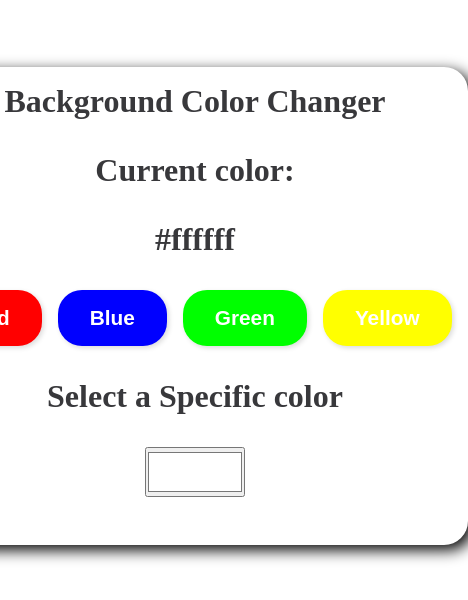
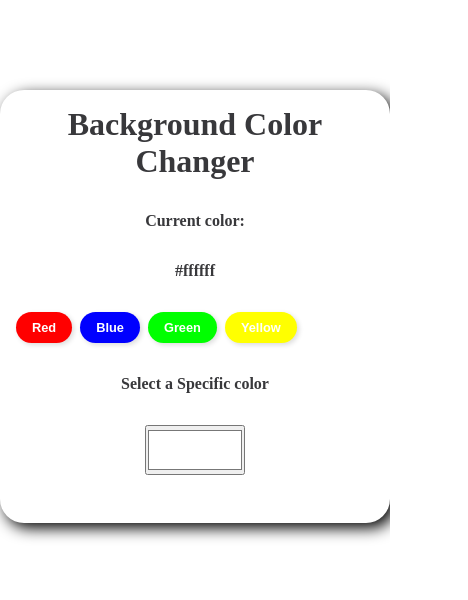
Before and after one commit to Abhijith-AK/colorPicker, a React (Vite) app: page / in a window 390 px wide. Shown: the part 116-716 px from the top of the page, 468 px wide, since content can reach past the window. Built offline with nearby package versions, Linux system fonts and the light colour scheme.

Commit message:
Update index.css

```diff
--- a/src/index.css
+++ b/src/index.css
@@ -50,3 +50,16 @@ input[type = "color"] {
     height: 50px;
     width: 100px;
 }
+
+@media screen and (max-width:500px){
+    h2{
+       font-size:1rem;
+    }
+    .buttons{
+       gap:.5rem
+    }
+    button {
+    padding: .5rem 1rem;
+    font-size: .8rem;
+    }
+}∆∆
```
